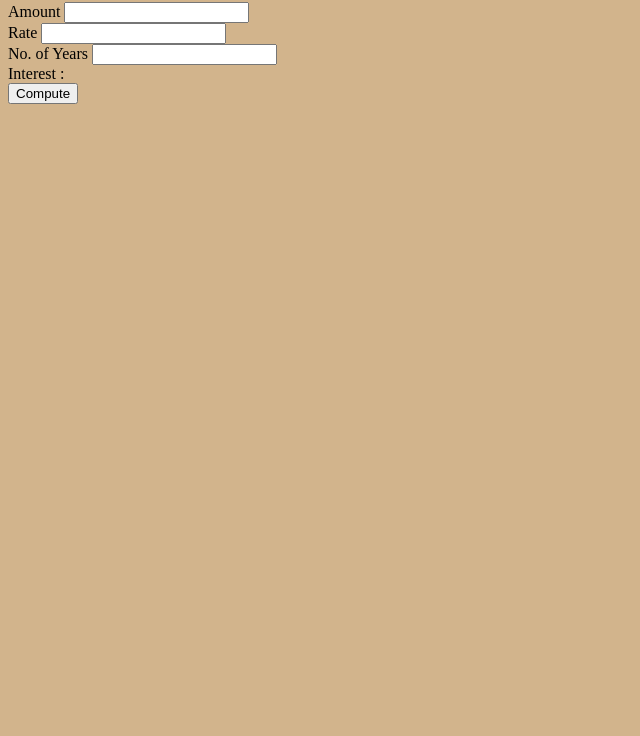
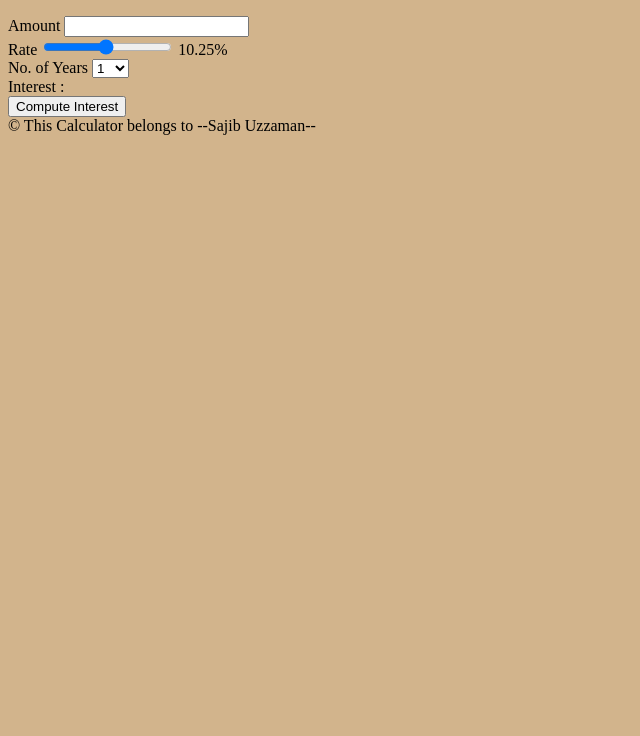
Before and after one commit to sajibuzzaman/Simple-Interest-Calculator, a plain HTML site: page index.html in a window 1280 px wide. Shown: the part 64-800 px from the top of the page, without its empty margins (0-640 px from the left). Drawn offline with Linux system fonts and the light colour scheme.

Commit message:
Modify the html file

```diff
--- a/index.html
+++ b/index.html
@@ -1,16 +1,39 @@
+<!DOCTYPE html>
 <html>
-    <head>
+
+<head>
+    <title>Simple Interest Calculator</title>
     <script src="script.js"></script>
     <link rel="stylesheet" href="style.css">
-    </head>
-    <body>
+</head>
+
+<body>
+    <div class="maindiv">
         <h1>Simple Interest Calculator</h1>
 
-        Amount <input type="number"  id="principal">  <br/>
-        Rate <input type="number"  id="rate">  <br/>
-        No. of Years <input type="number"  id="years">  <br/>
+        Amount <input type="number" id="principal"> <br />
+        Rate <input type="range" id="rate" min="1" max="20" step="0.25" value="10.25">
+        <span id="rate_val"> 10.25% </span> <br />
+        No. of Years <select id="years">
+            <option value="1">1</option>
+            <option value="2">2</option>
+            <option value="3">3</option>
+            <option value="4">4</option>
+            <option value="5">5</option>
+            <option value="6">6</option>
+            <option value="7">7</option>
+            <option value="8">8</option>
+            <option value="9">9</option>
+            <option value="10">10</option>
+        </select> <br />
         Interest : <span id="result"></span><br>
 
-        <button onclick="compute()">Compute</button>
-    </body>
+        <button onclick="compute()">Compute Interest</button>
+        <span id="result"></span>
+    </div>
+    <footer>
+        &#169; This Calculator belongs to --Sajib Uzzaman--
+    </footer>
+</body>
+
 </html>
```
